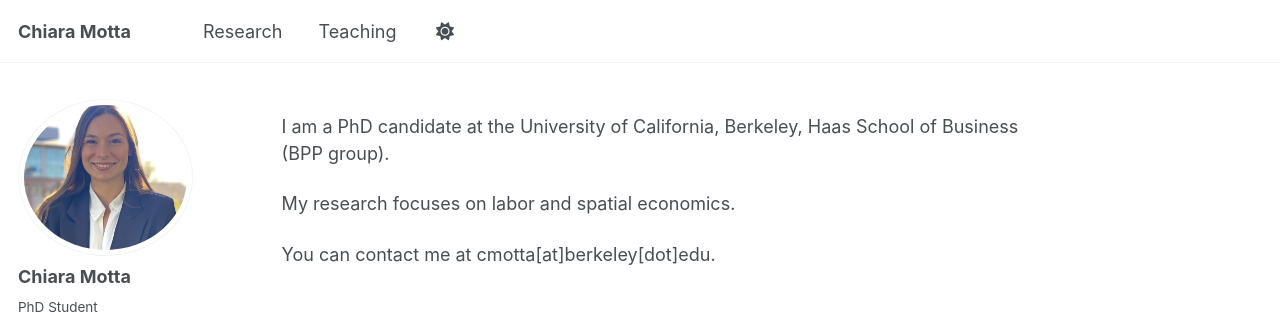
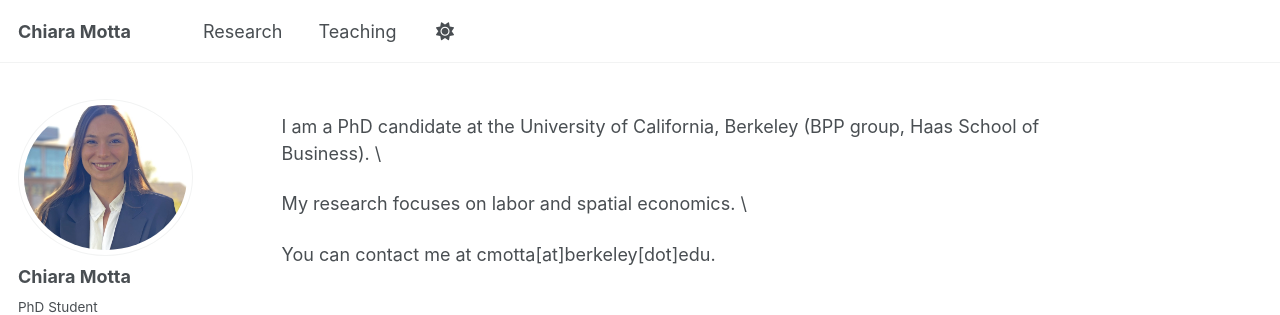
Before and after one commit to chimotta/chimotta.github.io, a Jekyll site: the page built from _pages/about.md, in a window 1280 px wide. Shown: the top 315 px of the page. Built offline with Jekyll 4.4.1, drawn with Linux system fonts in a browser that asks for light colours.

```diff
--- a/_pages/about.md
+++ b/_pages/about.md
@@ -6,8 +6,8 @@ redirect_from:
   - /about/
   - /about.html
 ---
-I am a PhD candidate at the University of California, Berkeley, Haas School of Business (BPP group).
+I am a PhD candidate at the University of California, Berkeley (BPP group, Haas School of Business). \\
 
-My research focuses on labor and spatial economics.
+My research focuses on labor and spatial economics. \\
 
 You can contact me at cmotta[at]berkeley[dot]edu.
```
